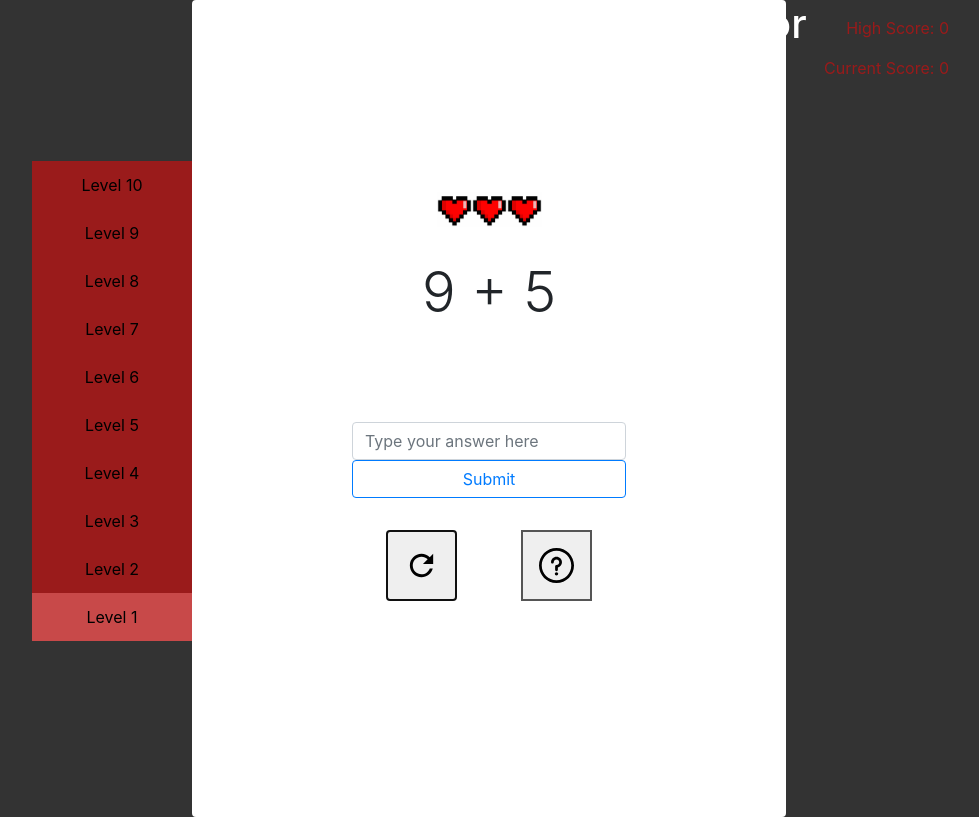
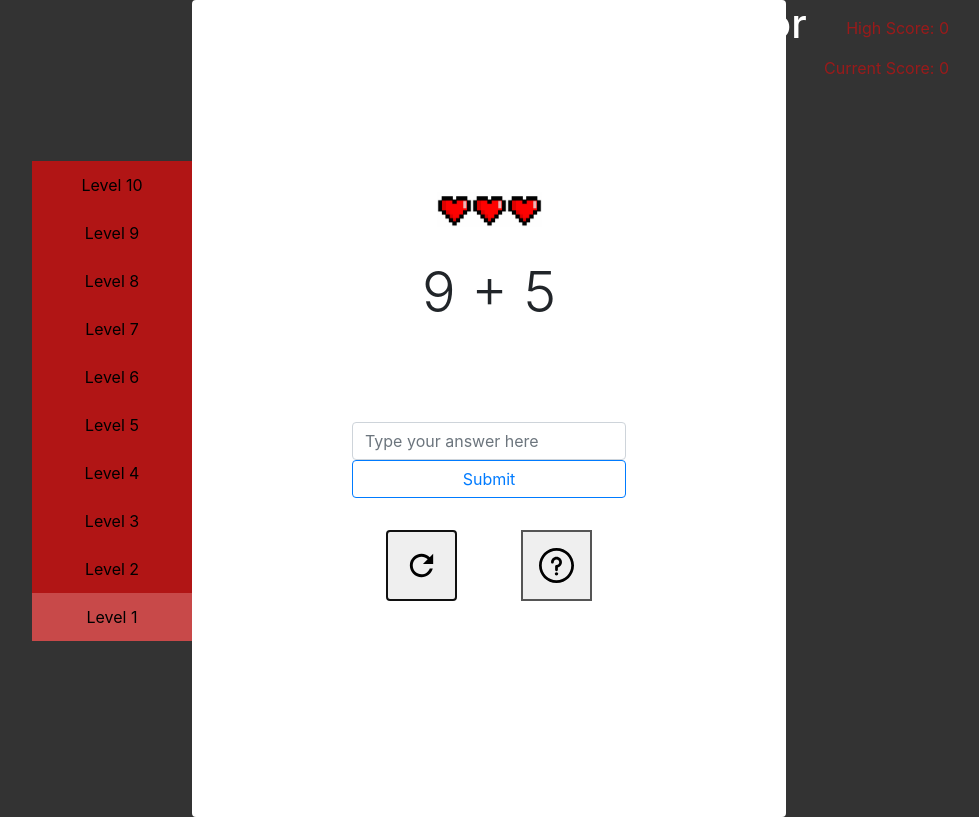
Before and after one commit to mslew/360-maximus-lewis, a plain HTML site: page math-tutor/index.html in a window 1280 px wide. Both pictures are taken after a click on the button 672 px from the left and 565 px from the top of the page. Shown: the whole page, without its empty margins (251-1230 px from the left). Drawn offline with nearby package versions, Linux system fonts and the light colour scheme.

Commit message:
added resetGame()

```diff
--- a/math-tutor/assets/js/main.js
+++ b/math-tutor/assets/js/main.js
@@ -1,7 +1,11 @@
 let level = 1;
 let lives = 3;
 let levelCounter = 0;
+let currentS = 0;
+let highS = 0;
+
 //this function will determine the level and will send the heavy lifting to other functions
+
 function startGame(){
     questionCreator();
     let userAnswerInput = document.querySelector("#answerInput");
@@ -10,7 +14,26 @@ function startGame(){
     } else if (userAnswerInput.attachEvent) {
       userAnswerInput.attachEvent("onsubmit", submitAnswer(answer));
     }
+
 }
+function resetGame(){
+    document.getElementById("heart3").style.display='block';
+    document.getElementById("heart2").style.display='block';
+    resetG = true;
+    lives = 3;
+    currentS = 0;
+    highS = 0;
+    level = 1;
+    levelCounter = 0;
+    for (let i = 2; i <= 10; i ++){ //reset level background colors
+        let strLevel = i.toString();
+        document.getElementById(strLevel).style.backgroundColor = "rgba(184, 20, 20, 0.774)";
+
+    }
+    //let a = questionCreator();
+    //submitAnswer(a);  creates two event listeners again, temp sol. answer old question works
+}
+
 function  questionCreator(){
     checkLevel();
     let expr = "";
@@ -74,7 +97,7 @@ function submitAnswer(answer){
    var bool = (answer == userAnswer) ? true : false;
     if (bool){
         console.log("correct"); //change this to HTML later
-        levelCounter +=  1/10;
+        levelCounter +=  1/5;
         var roundedL = Math.round(levelCounter * 10) / 10
 
         if (roundedL > .99 && roundedL == 1)   { //is whole number, handles wonky rounding
@@ -247,21 +270,6 @@ function doMath(expr){
     return answer;
 }
 
-//checks if user input is valid
-/*
-function submitChecker(answer){
-    answer.trim();
-    if(isNaN(answer) == true){
-        console.log("Enter a number"); //change this to HTML element later
-    }else{
-        answer = parseInt(answer);
-    }
-    return answer;
-}*/
-
-//check if user answer is correct
-
-
 //determine the amount of points that needs to be added if a correct answer is chosen
 function determinePoints(isAnswer, level){
     let points = 0;
--- a/math-tutor/index.html
+++ b/math-tutor/index.html
@@ -47,7 +47,7 @@
             <button type="submit" class="btn btn-outline-primary w-100" >Submit</button>
         </form>
         <div class="resetHelpButtons">
-          <button class="resetButton" onclick="gameReset()">
+          <button class="resetButton" onclick="resetGame()">
             <img class="resetImage" id="resetButton" width="35" height="35" src="./assets/img/refresh.svg"/></button>
           <button class="helpButton" onclick="help()">
             <img class="helpImage" id="helpButton" width="35" height="35" src="./assets/img/answer.svg"/></button>
```
